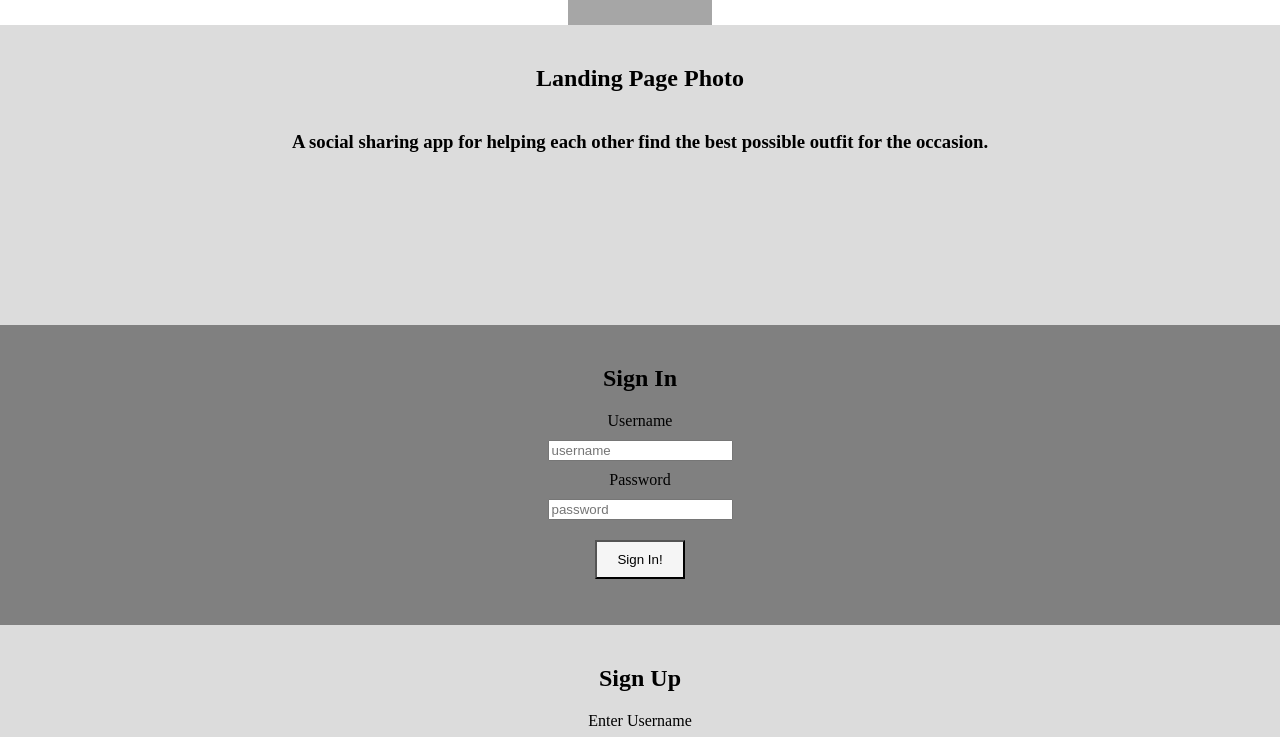
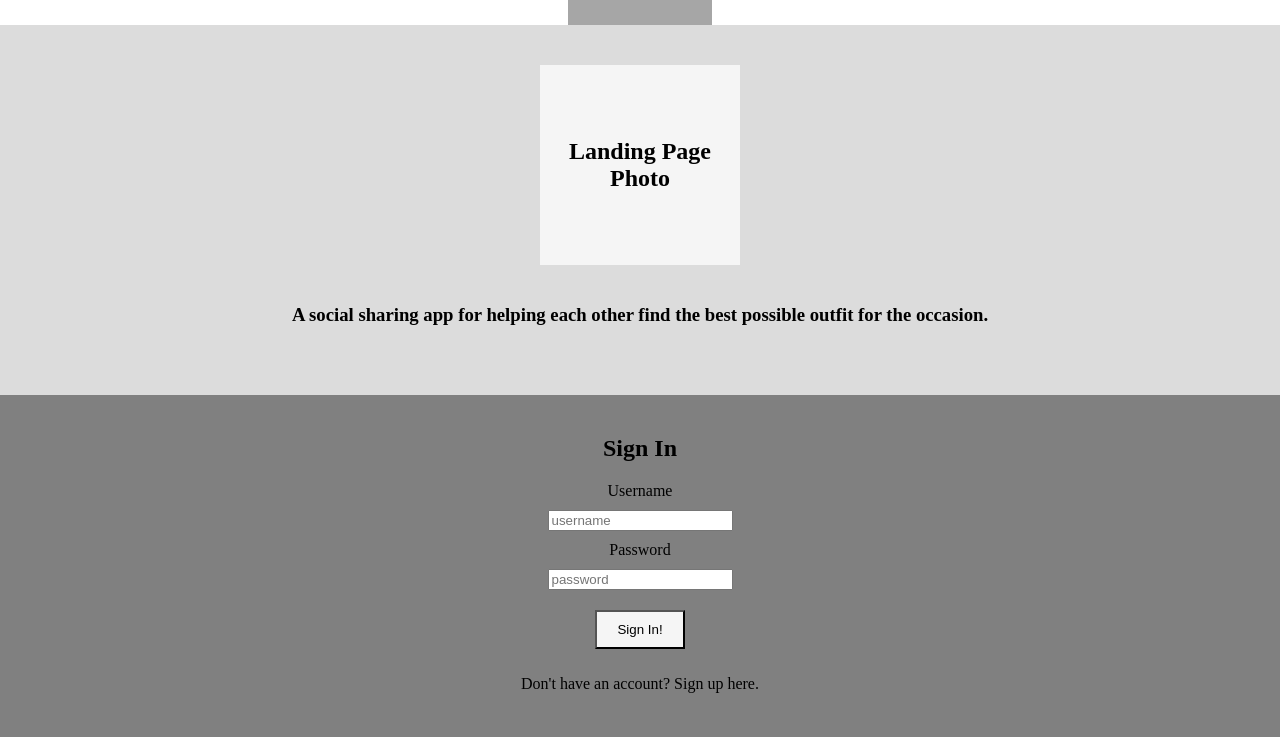
Before and after one commit to greffly/what_to_wear_wireframe, a plain HTML site: page index.html in a window 1280 px wide. Shown: the part 50-787 px from the top of the page. Drawn offline with Linux system fonts and the light colour scheme.

Commit message:
-added redirect links

```diff
--- a/index.html
+++ b/index.html
@@ -28,6 +28,7 @@
           <label>Password</label><br />
           <input type="text" placeholder="password" /><br />
           <button type="submit">Sign In!</button>
+          <p class="redirectToSignUp">Don't have an account? Sign up here.</p>
         </form>
       </section>
       <section class="signUpPage">
@@ -40,6 +41,7 @@
           <label>Re-Enter Password</label><br />
           <input type="text" placeholder="password" /><br />
           <button type="submit">Sign Up!</button>
+          <p class="redirectToSignUp">Already have an account? Sign in here.</p>
         </form>
       </section>
       <section class="homePage">
@@ -48,6 +50,7 @@
         <p class="photo1">Photo 1<br />Wear this!</p>
         <p class="photo1">Photo 2<br />Wear this!</p>
         <p class="photo1">Photo 3<br />Wear this!</p>
+        <p class="redirectToMyOccasions">See My Occasions</p>
       </section>
       <section class="addOccasion">
         <h2 class="addOccasionTitle">Add an Occasion</h2>
@@ -69,6 +72,7 @@
         <div class="pieChart">
           <p class="pieChartText">Pie Chart with Results</p>
         </div>
+        <p class="addAnOccasion">Add Another Occasion</p>
       </section>
     </main>
   </body>
--- a/style.css
+++ b/style.css
@@ -7,7 +7,7 @@ body {
 }
 
 section {
-  height: 300px;
+  height: 370px;
   width: 100%;
   display: flex;
   flex-direction: column;
@@ -39,10 +39,22 @@ input {
 
 .landingPage {
   margin: 75px 0 0;
+  display: flex;
+  flex-direction: column;
+  align-items: center;
+}
+
+.landing {
+  height: 200px;
+  width: 200px;
+  background-color: whitesmoke;
+  display: flex;
+  flex-direction: column;
+  justify-content: center;
 }
 
 .signUpPage {
-  height: 350px;
+  height: 400px;
 }
 
 .addOccasion {
@@ -66,7 +78,7 @@ button {
 }
 
 .myResults {
-  height: 400px;
+  height: 420px;
   display: flex;
   flex-direction: column;
   align-items: center;
```
